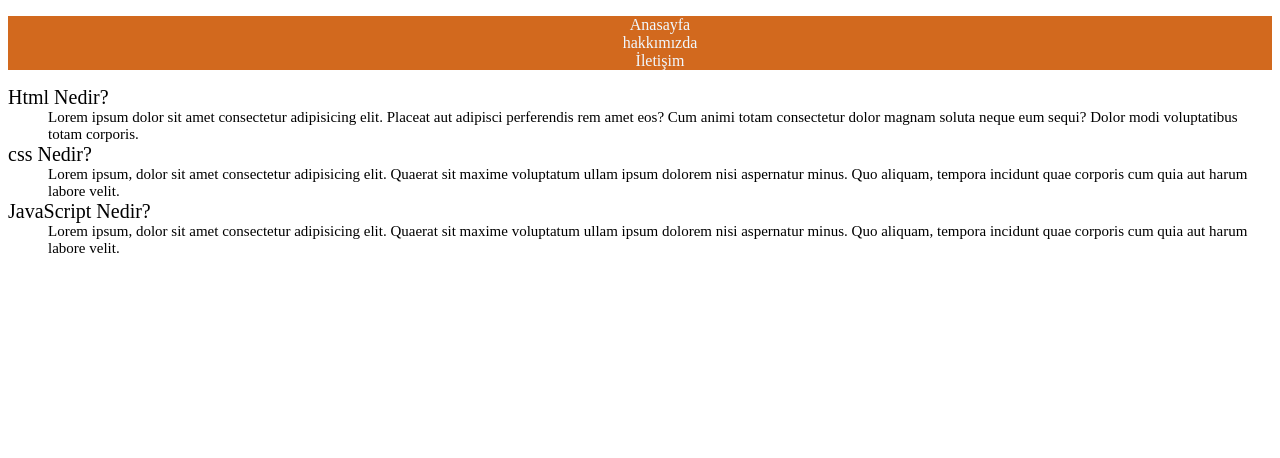
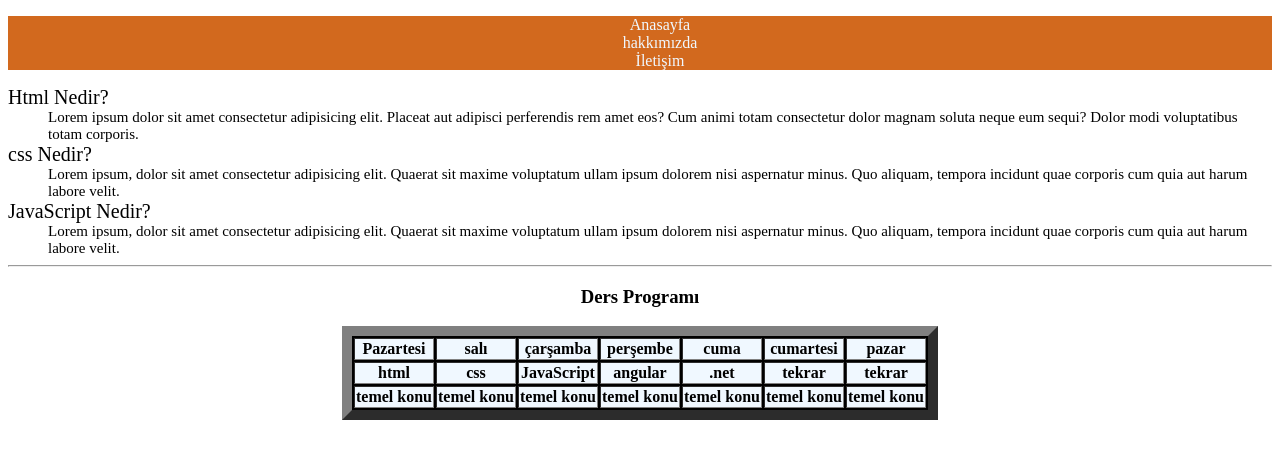
Before and after one commit to Yigitocalan/one-hour-html, a plain HTML site: page index.html in a window 1280 px wide. Drawn offline with Linux system fonts and the light colour scheme.

Commit message:
ikinci kısım tamam

```diff
--- a/index.html
+++ b/index.html
@@ -50,6 +50,37 @@
     <dt>JavaScript Nedir?
     </dt>
     <dd>Lorem ipsum, dolor sit amet consectetur adipisicing elit. Quaerat sit maxime voluptatum ullam ipsum dolorem nisi aspernatur minus. Quo aliquam, tempora incidunt quae corporis cum quia aut harum labore velit.</dd>
+    <hr>
+    <h3 style="text-align: center;">Ders Programı</h3>
+    <table border="10" align="center" style="background-color: black;">
+        <tr style="background-color: aliceblue;">
+            <th>Pazartesi</th>
+            <th>salı</th>
+            <th>çarşamba</th>
+            <th>perşembe</th>
+            <th>cuma</th>
+            <th>cumartesi</th>
+            <th>pazar</th>
+        </tr>
+        <tr style="background-color: aliceblue;">
+            <th>html</th>
+            <th>css</th>
+            <th>JavaScript</th>
+            <th>angular</th>
+            <th>.net</th>
+            <th>tekrar</th>
+            <th>tekrar</th>
+        </tr>
+        <tr style="background-color: aliceblue;">
+            <th>temel konu</th>
+            <th>temel konu</th>
+            <th>temel konu</th>
+            <th>temel konu</th>
+            <th>temel konu</th>
+            <th>temel konu</th>
+            <th>temel konu</th>
+
+    </table>
 </body>
 
 </html>
```
